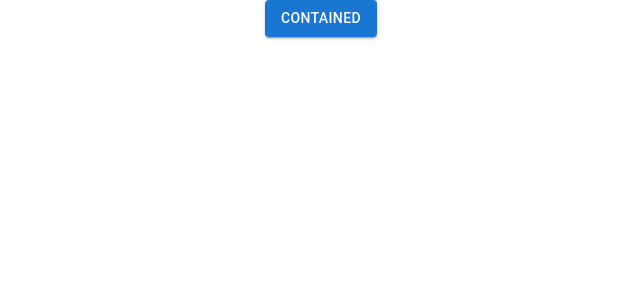
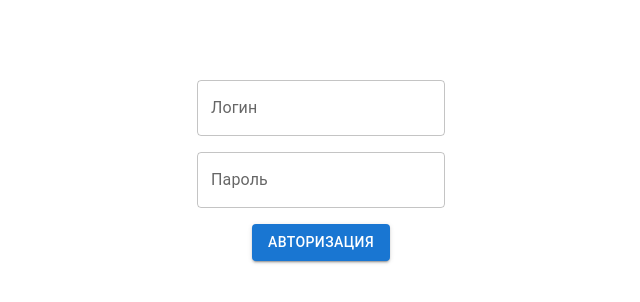
Before and after one commit to ElizabethNN/VTB-more-tech3.0, a React (Create React App) app in the folder frontend/: page / in a window 1280 px wide. Shown: the top 302 px of the page, without its empty margins (319-959 px from the left). Built offline with nearby package versions, Linux system fonts and the light colour scheme.

Commit message:
страница авторизации

```diff
--- a/frontend/src/AuthorizationPageComponents/AuthorizationPage.js
+++ b/frontend/src/AuthorizationPageComponents/AuthorizationPage.js
@@ -1,10 +1,22 @@
-//import './AuthorizationPage.css';
-import { Button } from '@mui/material';
+import './AuthorizationPage.css';
+import { Button, Autocomplete, TextField, Grid, Box } from '@mui/material';
 
 function AuthorizationPage() {
   return (
     <div className="AuthorizationPage">
-        <Button variant="contained">Contained</Button>
+        <Box sx={{ mx: "auto", my: "auto", p: 10, height: 500 }}>
+            <Grid container spacing={2}>
+                <Grid item xs={12}>
+                    <TextField id="outlined-basic" label="Логин" variant="outlined" />
+                </Grid>
+                <Grid item xs={12}>
+                    <TextField id="outlined-basic" label="Пароль" variant="outlined" />
+                </Grid>
+                <Grid item xs={12}>
+                    <Button variant="contained">Авторизация</Button>
+                </Grid>
+            </Grid>
+        </Box>
     </div>
   );
 }
```
